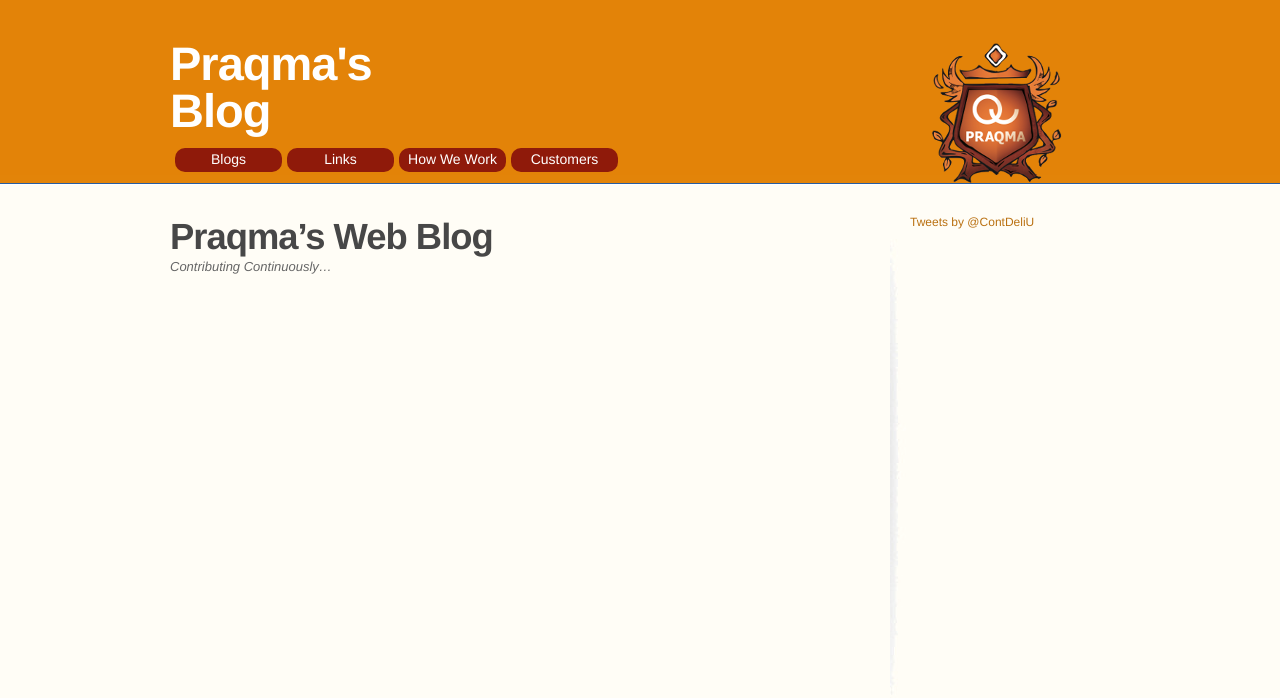
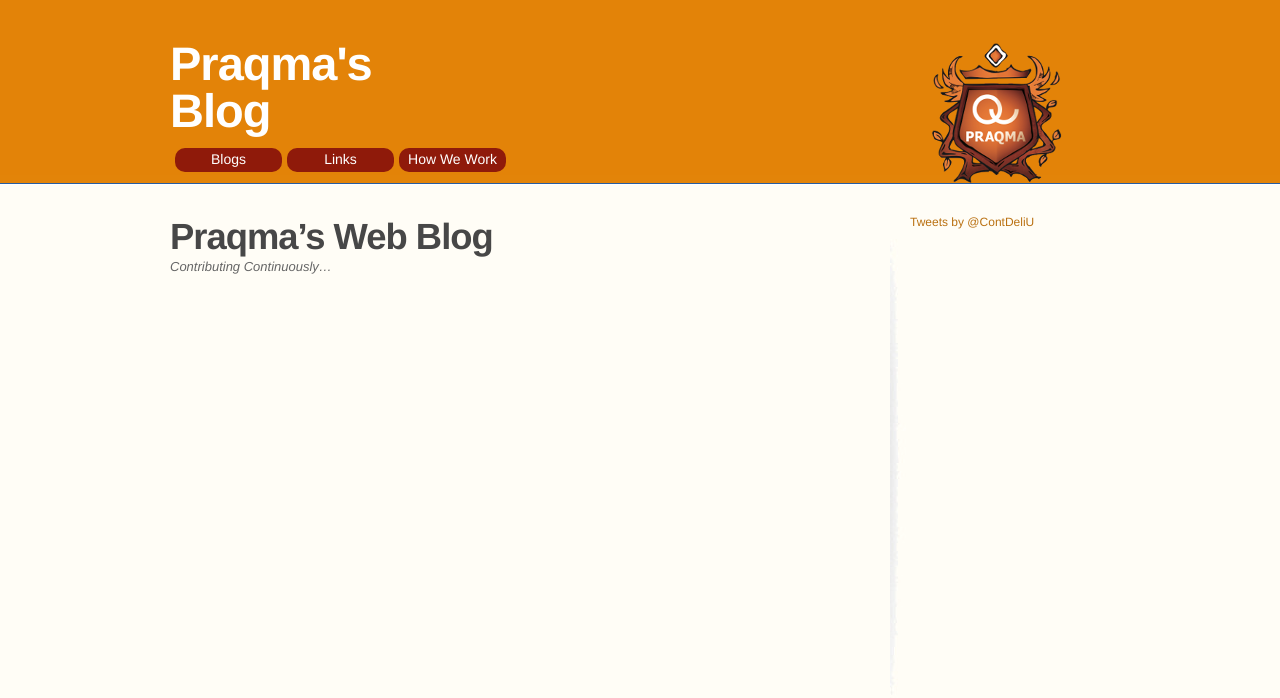
Before and after one commit to lakruzz/blogs, a Jekyll site: the page built from index.md, in a window 1280 px wide. Shown: the top 698 px of the page. Built offline with Jekyll 4.4.1, drawn with Linux system fonts in a browser that asks for light colours; some web fonts are replaced; comment, search, counter and statistics services are not loaded.

Commit message:
removed Customer section from menu

```diff
--- a/_includes/banner.html
+++ b/_includes/banner.html
@@ -5,6 +5,5 @@
         <a class="menu" href="/blog">Blogs</a>
         <a class="menu" href="/links">Links</a>
         <a class="menu" href="/hww">How We Work</a>
-        <a class="menu" href="/customers/">Customers</a>
       </div>
     </header>
```
